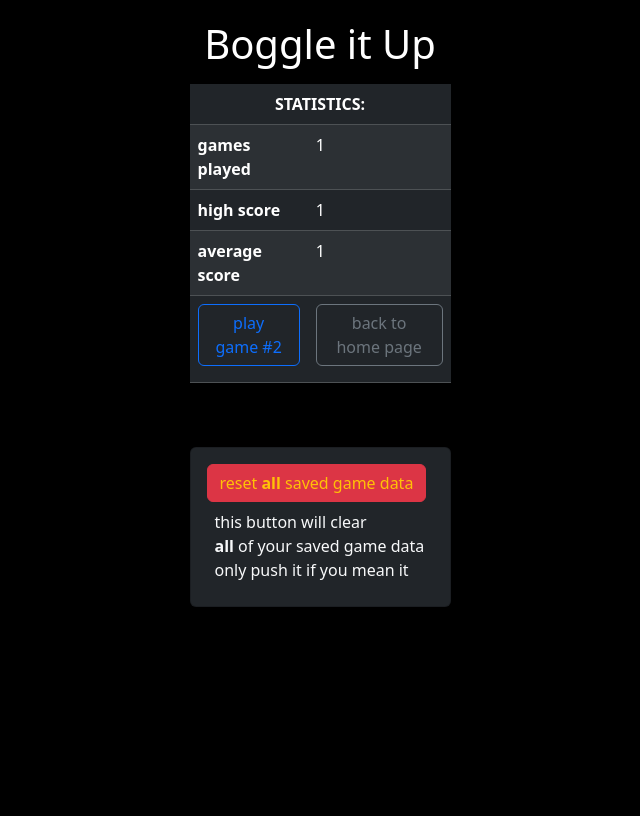
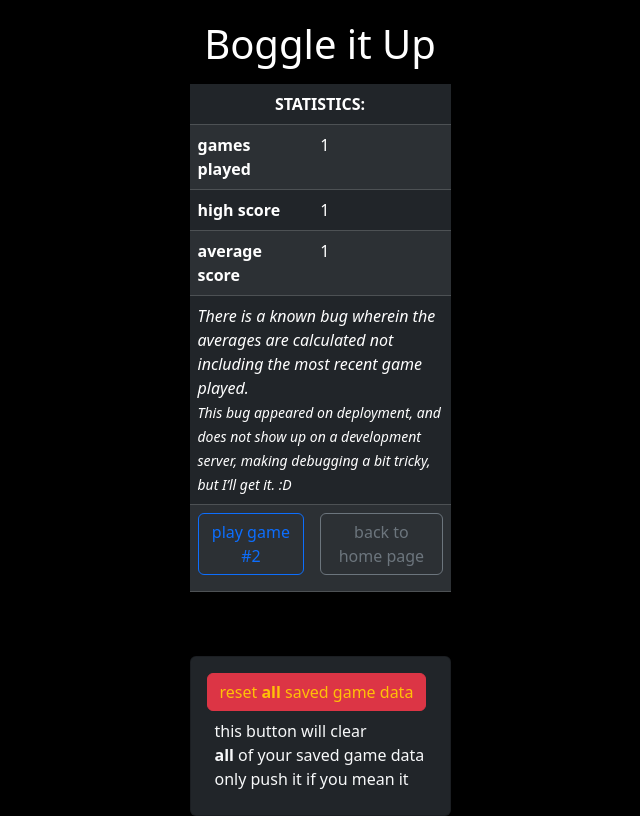
Before and after one commit to kingtor69/flask-boggle, a Flask app: page / in a window 1280 px wide. Shown: the whole page, without its empty margins (320-960 px from the left). Before the commit the page ends 607 px from the top, so only its background shows below. Run offline with Flask 2, Linux system fonts and the light colour scheme; the visitor is signed in with stand-in values (Sample User, id 1); parts of the project's set-up code (start-up, migrations or seed data) failed here and were passed over; some libraries are stand-ins or nearby versions.

Commit message:
bug notification

```diff
--- a/templates/home.html
+++ b/templates/home.html
@@ -32,6 +32,9 @@
                 <tr>
                   <th scope="row">average score</th>
                   <td>{{ session['average_score'] }}</td>
+                </tr>
+                <tr>
+                  <td colspan="2"><i>There is a known bug wherein the averages are calculated not including the most recent game played.<br><small>This bug appeared on deployment, and does not show up on a development server, making debugging a bit tricky, but I’ll get it. :D</small></i></td>
                 </tr>
                 <tr>
                   <td>
```
Also changed, not shown: README.md.
